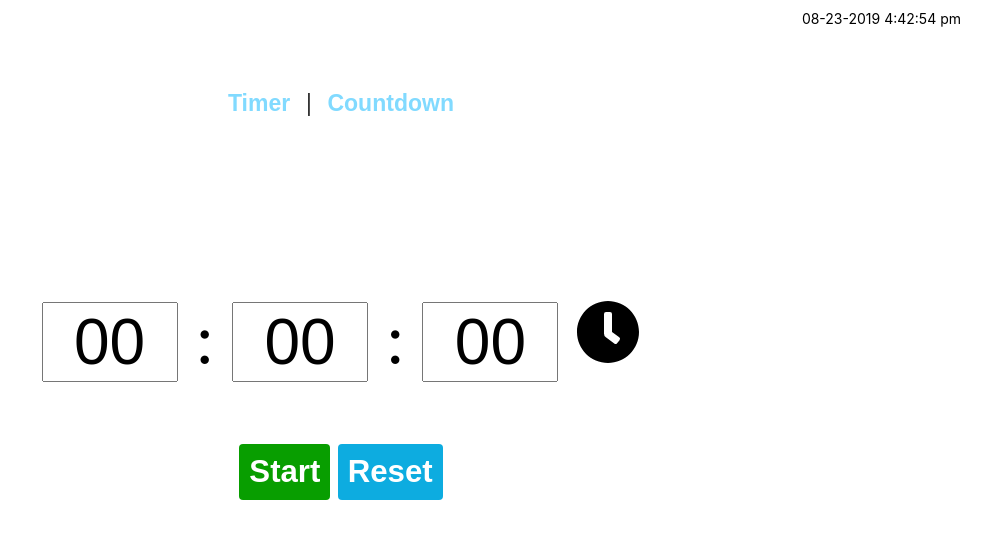
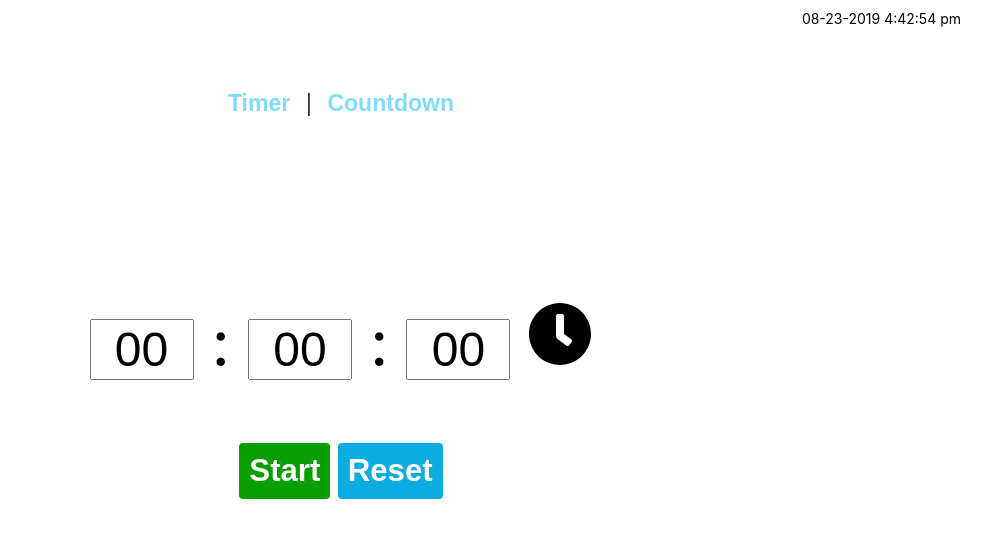
Before and after one commit to jarbitman/React-Timer-App, a React (Create React App) app: page / in a window 1280 px wide. Both pictures are taken after a click on the button "Countdown". Shown: the top 538 px of the page, without its empty margins (299-1280 px from the left). Built offline with nearby package versions, Linux system fonts and the light colour scheme.

Commit message:
disallowed non numeric characters in countdown

```diff
--- a/src/App.css
+++ b/src/App.css
@@ -26,7 +26,7 @@ button {
 }
 
 .Timer {
-  font-size: 48pt;
+  font-size: 36pt;
 }
 
 .StartButton {
@@ -58,6 +58,7 @@ button {
   overflow-y: scroll;
   overflow-x: hidden;
   width: 40vw;
+  min-width: 20em;
 }
 
 .Clock {
@@ -69,7 +70,7 @@ button {
 }
 
 .CountdownSetter input {
-  font-size: 48pt;
+  font-size: 36pt;
   width: 2em;
   text-align: center;
 }
--- a/src/App.js
+++ b/src/App.js
@@ -2,7 +2,6 @@ import React from 'react';
 import Timer from './Timer.js';
 import Clock from './Clock.js';
 import Countdown from './Countdown.js';
-//import Chooser from './Chooser.js';
 import './App.css';
 
 let timer;
--- a/src/Countdown.js
+++ b/src/Countdown.js
@@ -1,6 +1,6 @@
 import React from 'react';
 import {/*FaTrashAlt,*/ FaClock} from 'react-icons/fa';
-import {formatTime, padNumber, toHMS} from './helpers.js';
+import * as utils from './helpers.js';
 
 class Countdown extends React.Component {
   constructor(props) {
@@ -59,7 +59,7 @@ class Countdown extends React.Component {
 
   resetCountdown = () => {
     this.stopCountdown();
-    let newTime = toHMS(this.state.originalSeconds);
+    let newTime = utils.toHMS(this.state.originalSeconds);
     this.setState({
       hasRun: false,
       countdownRemaining: this.state.originalSeconds,
@@ -106,11 +106,11 @@ class Countdown extends React.Component {
 
     // keep input value the same
     let newState = {};
-    newState[e.target.id] = e.target.value;
+    newState[e.target.id] = utils.removeNonNumeric(e.target.value);
     this.setState(newState, () => {
       // calculate HH:MM:SS for time set
       const newTime = 3600 * parseInt(this.state.hr) + 60 * parseInt(this.state.min) + parseInt(this.state.sec);
-      const rem = toHMS(newTime);
+      const rem = utils.toHMS(newTime);
       this.setState({
         hr: rem.hours,
         min: rem.minutes,
@@ -122,11 +122,11 @@ class Countdown extends React.Component {
 
   ShowCountdown = () => {
     if (this.state.hasRun) {
-      return formatTime(this.getCurrentTime());
+      return utils.formatTime(this.getCurrentTime());
     } else {
       return (
         <span className="CountdownSetter">
-          <input type="text" name="hr" id="hr" value={padNumber(this.state.hr, 2)} onChange={this.updateCountdownTime} /> : <input type="text" name="min" id="min" value={padNumber(this.state.min, 2)} onChange={this.updateCountdownTime} /> : <input type="text" name="sec" id="sec" value={padNumber(this.state.sec, 2)} onChange={this.updateCountdownTime} />
+          <input type="text" name="hr" id="hr" value={utils.padNumber(this.state.hr, 2)} onChange={this.updateCountdownTime} /> : <input type="text" name="min" id="min" value={utils.padNumber(this.state.min, 2)} onChange={this.updateCountdownTime} /> : <input type="text" name="sec" id="sec" value={utils.padNumber(this.state.sec, 2)} onChange={this.updateCountdownTime} />
         </span>
       )
     }
--- a/src/helpers.js
+++ b/src/helpers.js
@@ -30,3 +30,8 @@ export const toHMS = (sec) => {
     seconds: remainingSeconds
   }
 }
+
+export const removeNonNumeric = (value) => {
+  const returnValue = value.split('').filter((c) => c >= '0' && c <= '9').join('');
+  return (returnValue === '') ? 0 : returnValue;
+}
```
